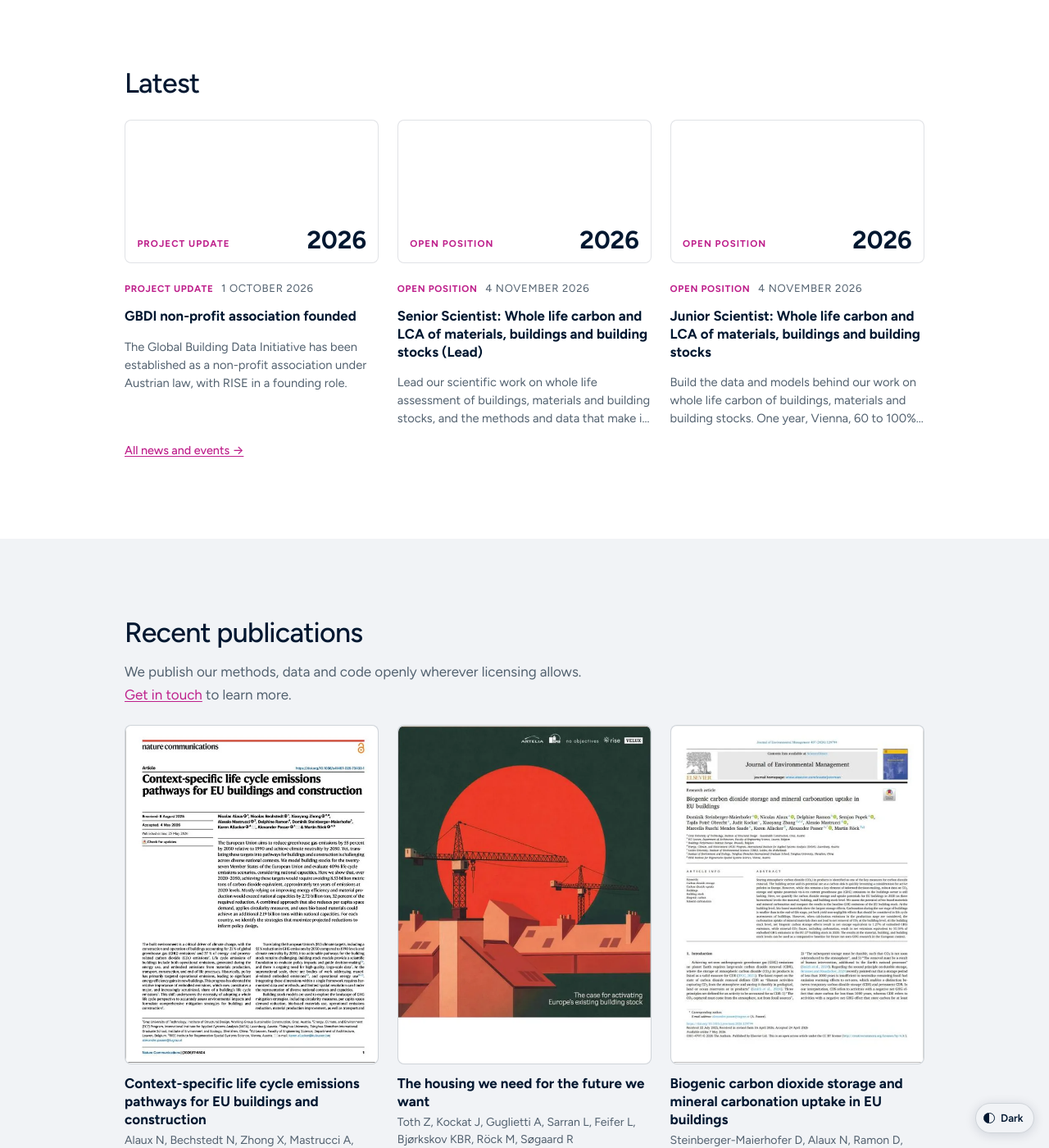
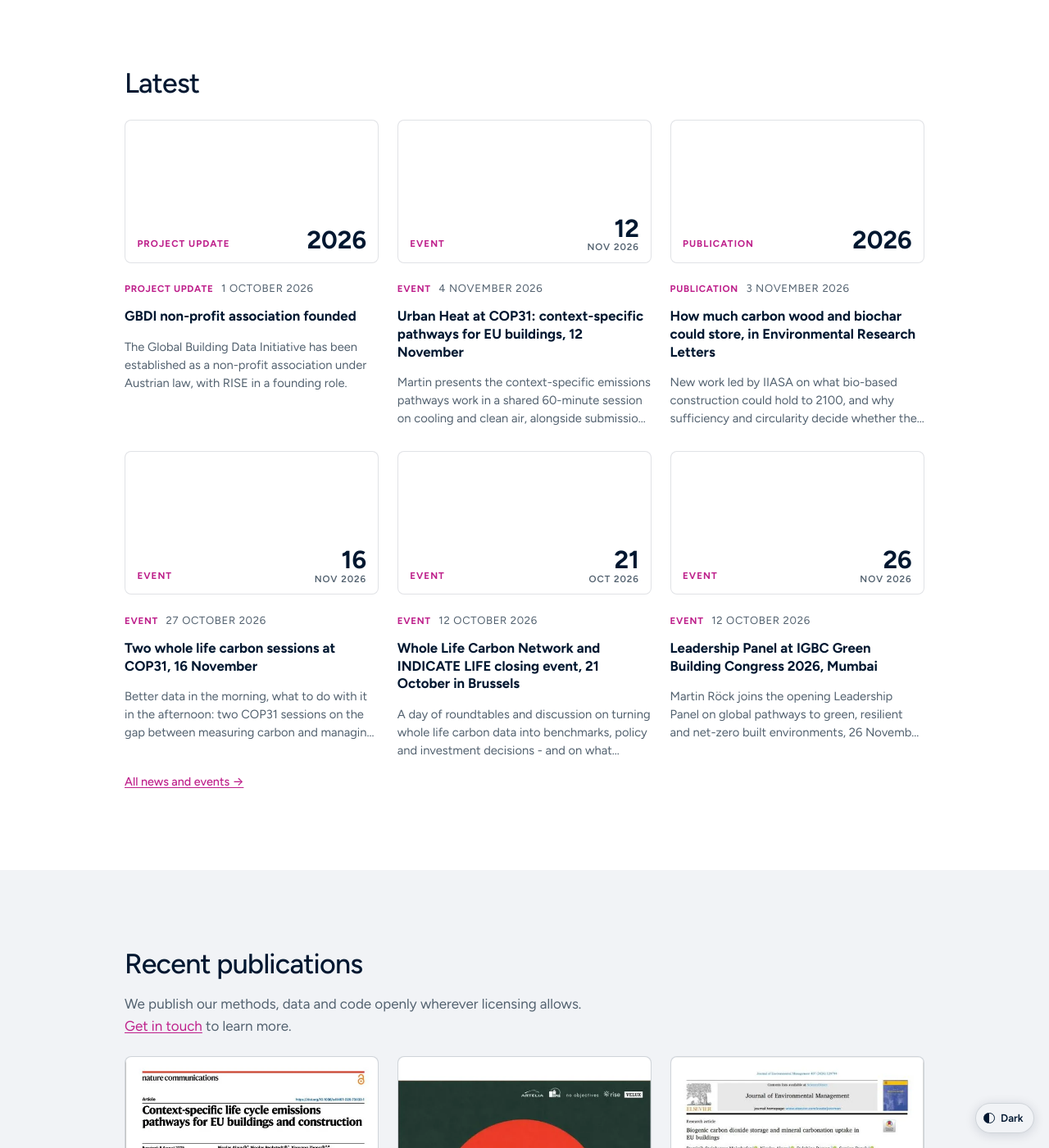
Before and after one commit to mroeck/riselabs.at, a Jekyll site: the page built from index.md, in a window 1280 px wide and 1400 px high, scrolled down 4353 px. Shown: the whole window at 82% size. Built offline with Jekyll 4.4.1, drawn with Linux system fonts in a browser that asks for light colours; some web fonts are replaced.

Commit message:
Latest shows six, and the VELUX cover sits centred
**Latest, six instead of three.** The band was hardcoded to three. The grid
is three columns on a desktop, two below 62rem and one below 40rem, so three
cards fill the first and orphan one in the second: two, then a single card on
a line by itself, which is what a narrow window showed. Six divides by three
and by two, so no width leaves a short row. Same count and same reasoning as
the publications band below it.

Openings are left out of the band. The three adverts are the three newest
posts, so six unfiltered would have been half job adverts and would have
pushed both COP31 sessions off. They are already carried by "Coming up" at
the top of the page and by /join/, which is why the announcement post came
down. They stay in /news/.

Two `where_exp` filters rather than one with `and`: Liquid's `where_exp`
takes a single comparison, and a compound one is a parse error that breaks
the build.

The band now reads: GBDI association (featured), COP31 context-specific
pathways, wood and biochar, the two COP31 sessions, IGBC Mumbai, the WLC
Network and INDICATE LIFE closing event.

**The VELUX cover, centred.** `assets/img/pubs/toth-2026-housing-we-need.webp`
had the artwork flush to the top edge and 109 px of white below it, so the
card looked bottom-heavy. Measured rather than eyeballed: the artwork is 691
rows of the 800, and it now sits with 54 px above and 55 px below. The
artwork is moved, not resized and not re-cropped, so nothing is lost, the
file stays 600x800, and `.cite-thumb` is `aspect-ratio: 3/4` with the same
dimensions, so `object-fit: cover` still crops nothing. The padding colour is
sampled from the file's own white rather than assumed to be #fff. 24 KB to
29 KB.

Co-Authored-By: Claude Opus 5 <noreply@anthropic.com>
Claude-Session: https://claude.ai/code/session_013yvRdL5WvGEbo8a8kksApF

```diff
--- a/index.md
+++ b/index.md
@@ -301,11 +301,31 @@ permalink: /
       across as everywhere else now.
 
       Featured first, then by date.
+
+      Six since 4 Nov 2026, not three, and the reason is arithmetic. The grid
+      is three columns on a desktop, two below 62rem and one below 40rem.
+      Three cards fill the first of those and orphan one in the second: two
+      and then a single card on a line of its own, which is what Martin saw
+      in a narrow window. Six divides by three and by two, so every row is
+      full at every width. It is the same count, and the same reasoning, as
+      the publications band below.
+
+      Openings are left out (Martin, 4 Nov 2026). The three adverts are the
+      three newest posts, so taking six without filtering would have made
+      half of "Latest" job adverts and pushed both COP31 sessions off it.
+      They are already carried by "Coming up" at the top of this page and by
+      /join/, which is also why the announcement post came down. They stay
+      in /news/, where a reader is looking for everything.
+
+      Two `where_exp` filters rather than one with `and`: Liquid's
+      `where_exp` takes a single comparison, and a compound one is a parse
+      error that breaks the build rather than a filter that returns nothing.
     {%- endcomment -%}
     <h2>Latest</h2>
-    {%- assign featured = site.posts | where: "featured", true -%}
-    {%- assign others = site.posts | where_exp: "p", "p.featured != true" -%}
-    {%- assign latest = featured | concat: others | slice: 0, 3 -%}
+    {%- assign newsish = site.posts | where_exp: "p", "p.type != 'opening'" -%}
+    {%- assign featured = newsish | where: "featured", true -%}
+    {%- assign others = newsish | where_exp: "p", "p.featured != true" -%}
+    {%- assign latest = featured | concat: others | slice: 0, 6 -%}
     {% include postcards.html posts=latest %}
     <p class="more"><a href="{{ '/news/' | relative_url }}">All news and events →</a></p>
   </div>
```
Also changed, not shown: assets/img/pubs/toth-2026-housing-we-need.webp.
